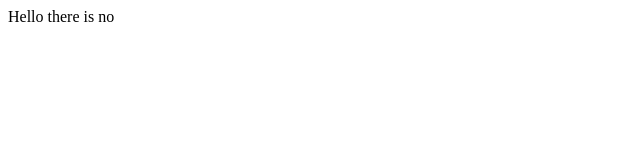
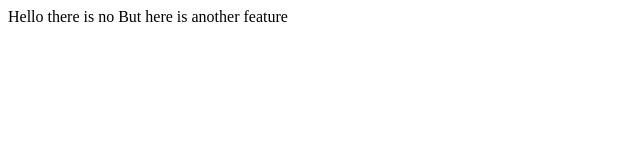
Before and after one commit to remobz/lecture1, a plain HTML site: page index.html in a window 1280 px wide. Shown: the whole page, without its empty margins (0-640 px from the left). Drawn offline with Linux system fonts and the light colour scheme.

Commit message:
changed another line

```diff
--- a/index.html
+++ b/index.html
@@ -5,5 +5,6 @@
 </head>
 <body>
     Hello there is no
+    But here is another feature
 </body>
 </html>
```
